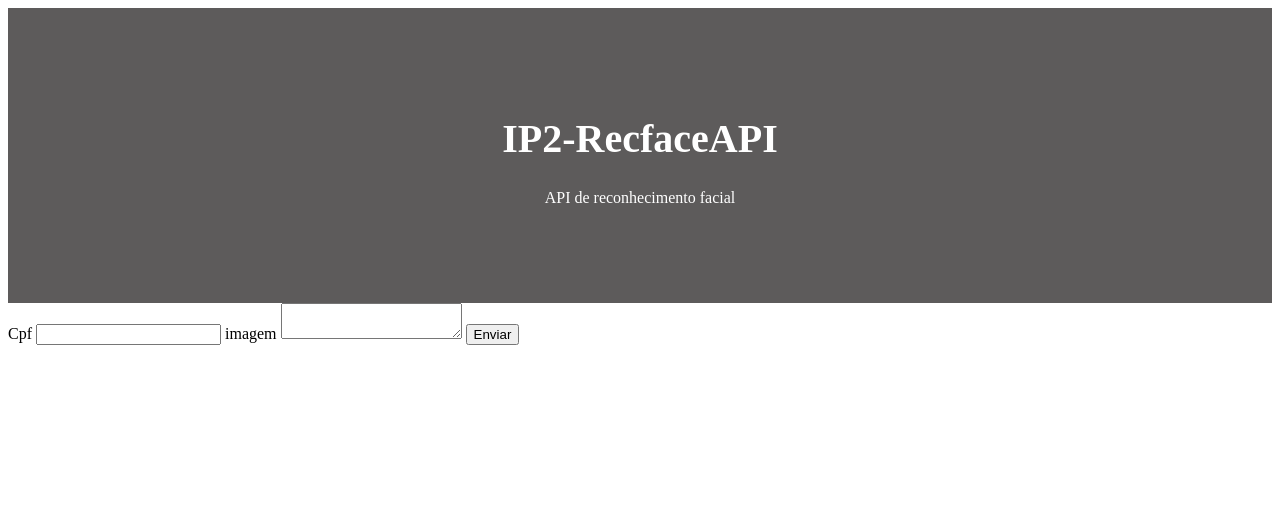
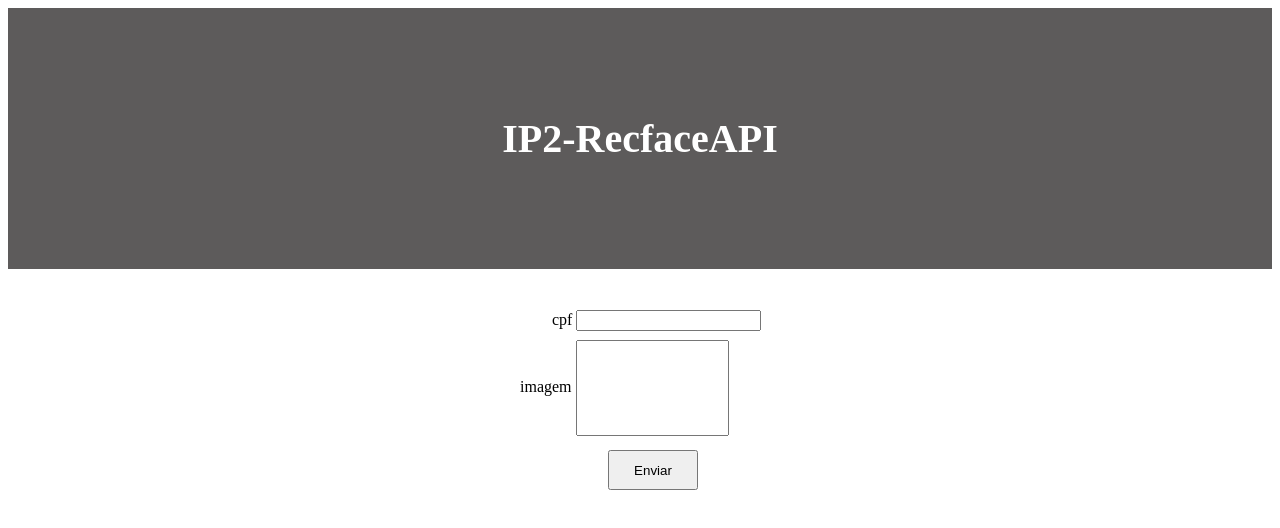
Before and after one commit to gmleite/ip2API, a website: page html/index.html in a window 1280 px wide. Drawn offline with Linux system fonts and the light colour scheme.

Commit message:
centerizando botoes, input e textarea

```diff
--- a/html/index.html
+++ b/html/index.html
@@ -19,18 +19,58 @@
     .header h1 {
         font-size: 40px;
     }
+
+    form {
+        padding: 100px;
+        text-align: left;
+        margin: auto;
+        display: table;
+    }
+
+    button {
+        width: 90px;
+        height: 40px;
+        position: absolute;
+        left: 608px;
+        top: 450px;
+    }
+    .cpf{
+        position: fixed;
+        left: 552px;
+        top: 310px;
+    }
+
+    .imagem{
+        position: fixed;
+        left: 520px;
+        top: 340px;
+    }
+    textarea{
+        resize: none;
+        width: 147px;
+        height: 90px;
+    }
+    label textarea{
+        vertical-align: middle;
+    }
 </style>
 
 <body>
     <div class="header">
         <h1>IP2-RecfaceAPI</h1>
-        <p>API de reconhecimento facial</p>
     </div>
     <form class="form" id="Myform">
-        <label for="cpf">Cpf</label>
-        <input type="text" name="cpf" id="cpf">
-        <label for="imagem">imagem</label>
-        <textarea type="text" name="imagem" id="imagem"></textarea>
+
+        <div class="cpf">
+            <label for="cpf">cpf
+                <input type="text" name="cpf" id="cpf">
+            </label>
+        </div>
+        <div class="imagem">
+            <label for="imagem">imagem
+                <textarea type="text" name="imagem" id="imagem"></textarea>
+            </label>
+        </div>
         <button type="submit" id="btn">Enviar</button>
 
     </form>
```
